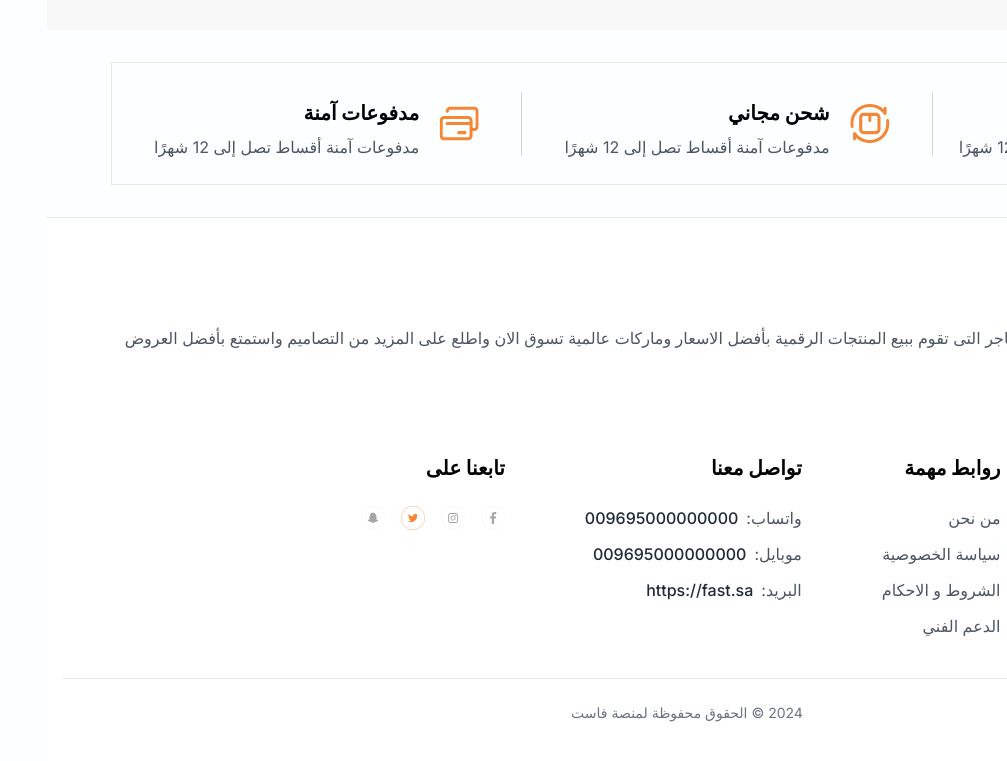
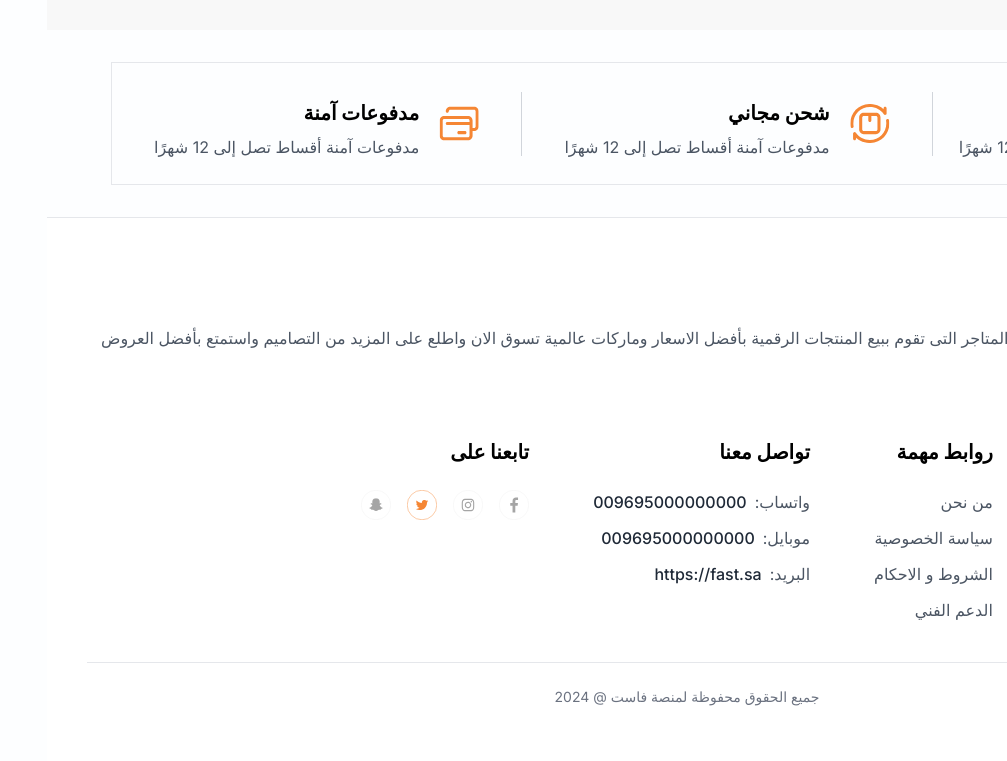
Before and after one commit to ZainbMohammed/e-commerce-NextJS, a Next.js app: page / in a window 1280 px wide. Shown: the part 2901-3662 px from the top of the page, without its empty margins (273-1280 px from the left). Built offline with nearby package versions, Linux system fonts and the light colour scheme.

Commit message:
footer responsive 100%

```diff
--- a/src/components/Footer/Footer.tsx
+++ b/src/components/Footer/Footer.tsx
@@ -91,20 +91,16 @@ const Footer = () => {
 
   return (
     <footer className='bg-white border-t'>
-      <div className='container mx-auto px-6 lg:px-4 py-10 md:py-14'>
+      <div className='container mx-auto px-6 lg:px-10 py-5 md:py-14'>
         <div className='flex flex-col md:flex-row items-start justify-between gap-8 md:gap-14'>
 
           {/* Logo Section */}
 
           <div className="flex justify-center items-center">
         <Image alt="logo" className="w-20" src={Logo} width={54} height={43} />
-        {/* <span className='size-5 p-2.5 font-bold'>
-          متجـــــر<br></br>فاست{" "}
-        </span> */}
       </div>
-
           {/* Footer Links Section */}
-          <div className='flex flex-wrap w-full gap-10 md:gap-16 lg:gap-20'>
+          <div className='flex flex-wrap w-full gap-10 md:gap-16 lg:gap-15'>
 
             {/* Footer Links */}
             {FOOTER_LINLS.map((col) => (
@@ -112,7 +108,7 @@ const Footer = () => {
                 <ul className='flex flex-col gap-3'>
                   {col.links.map((link, index) => (
                     <li key={index}>
-                      <Link href='/' className='text-sm md:text-base text-gray-600 hover:text-gray-800'>
+                      <Link href='/' className='text-sm md:text-base text-gray-600 hover:text-orange-main'>
                         {link}
                       </Link>
                     </li>
@@ -139,7 +135,13 @@ const Footer = () => {
                 {SOCIALS.links.map((link) => (
                   <li key={link}>
                     <Link href='/'>
-                      <Image src={link} alt='socialIcon' height={24} width={24} />
+                      <Image
+                        src={link}
+                        alt='socialIcon'
+                        height={30}
+                        width={30}
+                        className='hover:text-orange-main'
+                      />
                     </Link>
                   </li>
                 ))}
@@ -150,7 +152,7 @@ const Footer = () => {
 
         {/* Footer Bottom */}
         <div className='mt-10 border-t pt-6 text-center'>
-          <p className='text-sm text-gray-500'>2024 © الحقوق محفوظة لمنصة فاست</p>
+          <p className='text-sm text-gray-500'>جميع الحقوق محفوظة لمنصة فاست @ 2024</p>
         </div>
       </div>
     </footer>
```
